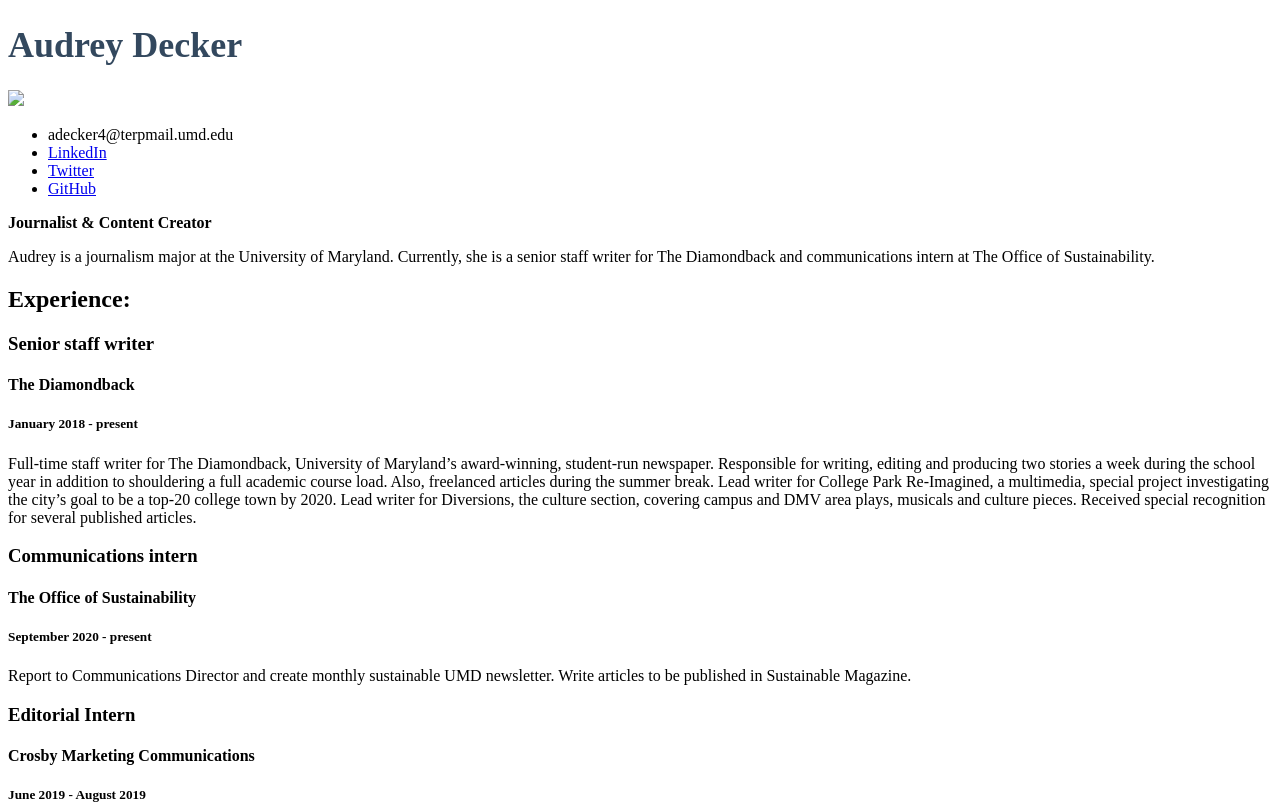
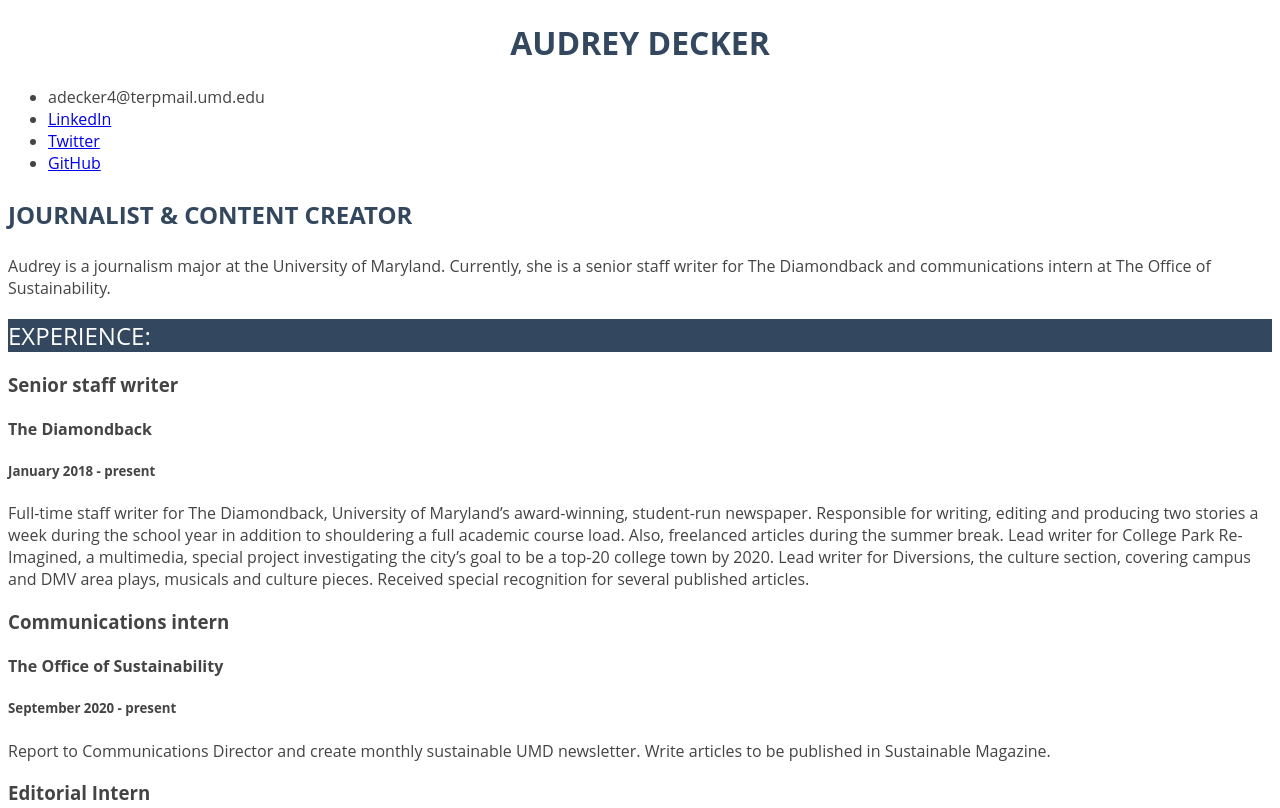
Before and after one commit to adecker4/Audrey-Decker-Jour352-02, a plain HTML site: page resume/index-2.html in a window 1280 px wide. Shown: the top 808 px of the page. Drawn offline with Linux system fonts and the light colour scheme.

Commit message:
updated resume

```diff
--- a/resume/index-2.html
+++ b/resume/index-2.html
@@ -3,12 +3,7 @@
 
   <head>
     <title>Audrey Decker Resume</title>
-    <style>
-      h1 {
-        font-size: 36px;
-        color: #33485e
-      }
-    </style>
+    <link rel= "stylesheet" type="text/css" href="style.css">
   </head>
 
   <body>
@@ -16,14 +11,14 @@
 <!--I built this myself!-->
 
     <h1>Audrey Decker</h1>
-    <img src="audreydecker.jpg" width="300">
+  <!--  <img src="audreydecker.jpg" width="300"> -->
     <ul>
       <li>adecker4@terpmail.umd.edu</li>
       <li><a href="https://www.linkedin.com/in/audrey-decker-19903715a/">LinkedIn</a></li>
       <li><a href="https://twitter.com/audreydeck_r">Twitter</a></li>
       <li><a href="https://github.com/adecker4">GitHub</a></li>
     </ul>
-    <p><strong>Journalist & Content Creator</strong></p>
+      <p class="title"><strong>Journalist & Content Creator</strong></p>
     <p>Audrey is a journalism major at the University of Maryland. Currently, she is a senior staff writer for The Diamondback and communications intern at The Office of Sustainability.</p>
     <h2>Experience:</h2>
       <h3>Senior staff writer</h3>
--- a/resume/style.css
+++ b/resume/style.css
@@ -10,3 +10,15 @@ h1 {
   text-transform: uppercase;
   text-align: center;
 }
+p.title {
+  font-size: 1.5em;
+  color: #33485e;
+  text-transform: uppercase;
+}
+h2 {
+  font-size: 1.5em;
+  text-transform: uppercase;
+  color: white;
+  font-weight: 400;
+  background-color: #33485e
+}
```
